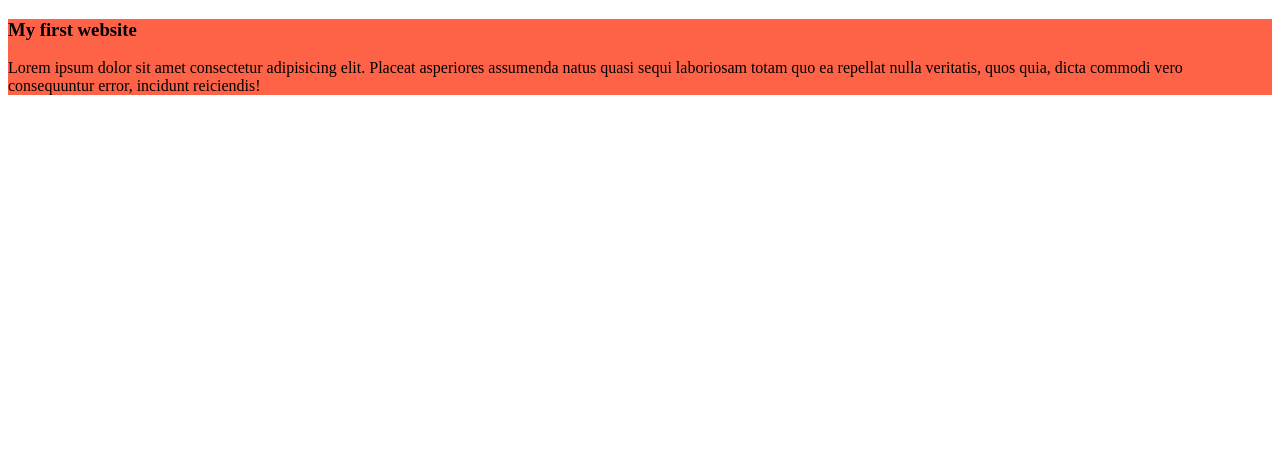
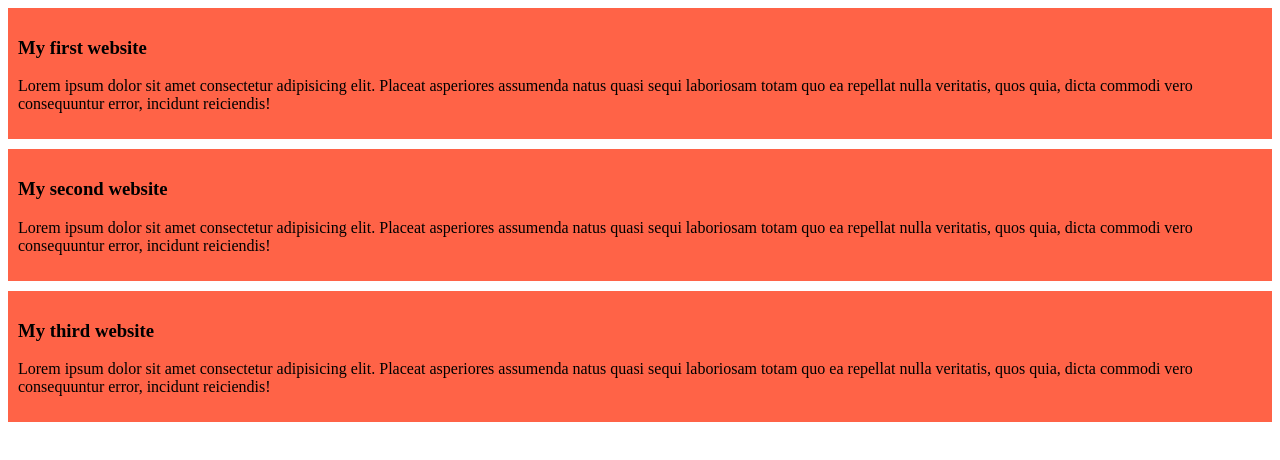
Before and after one commit to moinul4005/My-simple-website, a plain HTML site: page index.html in a window 1280 px wide. Drawn offline with Linux system fonts and the light colour scheme.

Commit message:
added to my second blog

```diff
--- a/Styles/blog.css
+++ b/Styles/blog.css
@@ -1,3 +1,5 @@
 div{
     background-color: tomato;
+    padding: 10px;
+    margin-bottom: 10px;
 }
--- a/index.html
+++ b/index.html
@@ -12,6 +12,14 @@
         <h3> My first website</h3>
         <p>Lorem ipsum dolor sit amet consectetur adipisicing elit. Placeat asperiores assumenda natus quasi sequi laboriosam totam quo ea repellat nulla veritatis, quos quia, dicta commodi vero consequuntur error, incidunt reiciendis!</p>
     </div>
+    <div>
+        <h3> My second website</h3>
+        <p>Lorem ipsum dolor sit amet consectetur adipisicing elit. Placeat asperiores assumenda natus quasi sequi laboriosam totam quo ea repellat nulla veritatis, quos quia, dicta commodi vero consequuntur error, incidunt reiciendis!</p>
+    </div>
+    <div>
+        <h3> My third website</h3>
+        <p>Lorem ipsum dolor sit amet consectetur adipisicing elit. Placeat asperiores assumenda natus quasi sequi laboriosam totam quo ea repellat nulla veritatis, quos quia, dicta commodi vero consequuntur error, incidunt reiciendis!</p>
+    </div>
 
 </body>
 </html>
```
